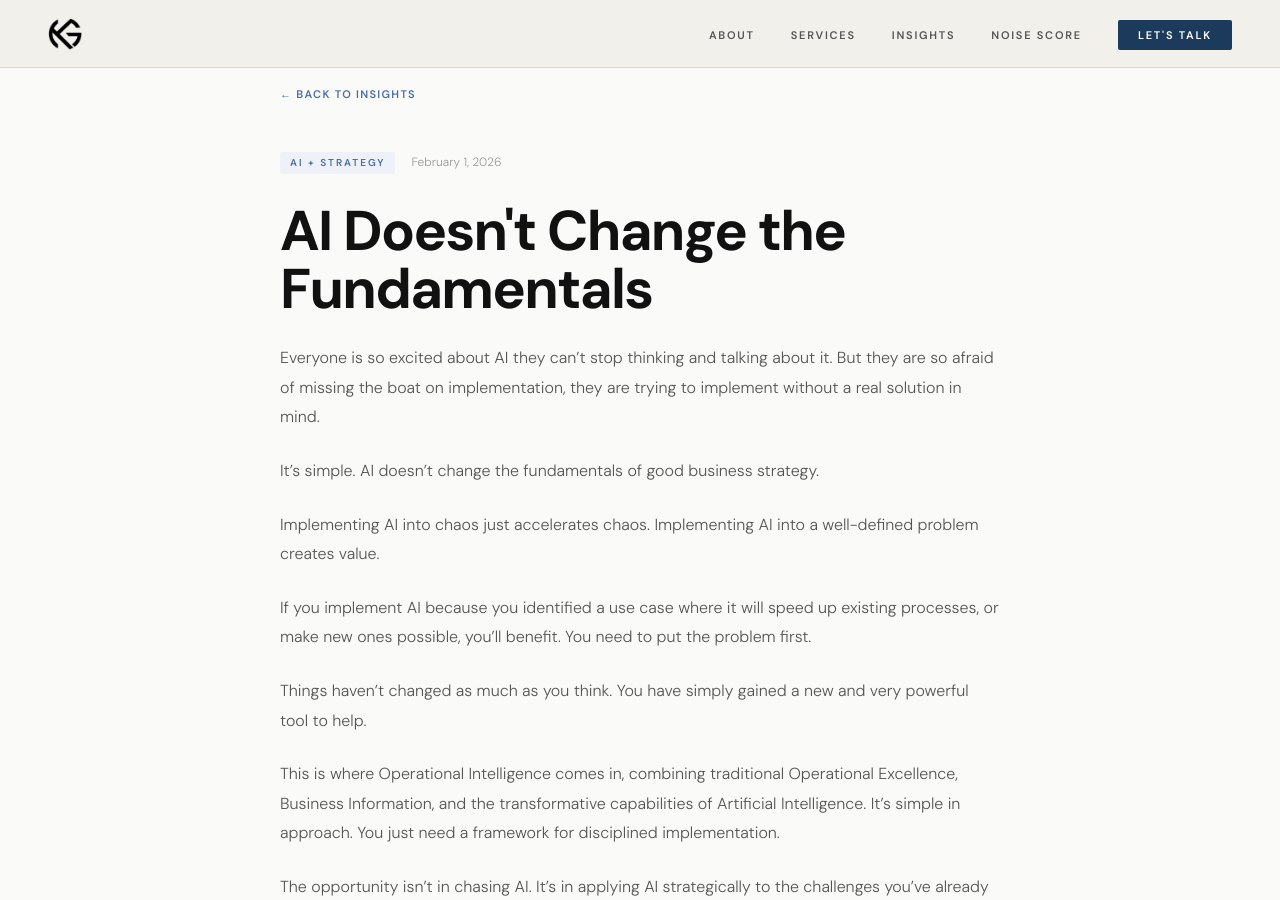
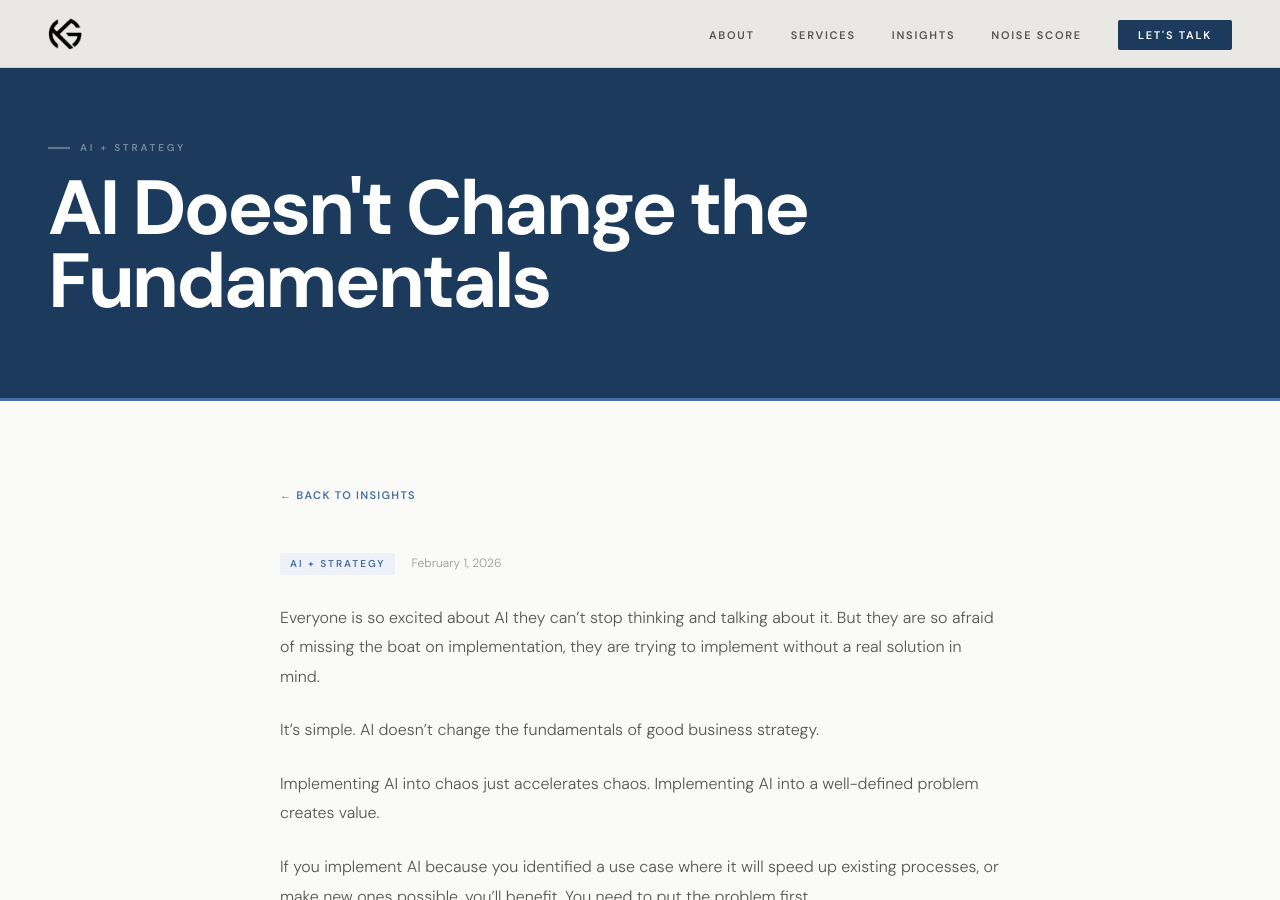
Before and after one commit to BMeaux5/keltergroup-site, a Jekyll site: the page built from _posts/2026-02-01-ai-fundamentals.md, in a window 1280 px wide and 900 px high. Built offline with Jekyll 4.4.1, drawn with Linux system fonts in a browser that asks for light colours.

Commit message:
Update article.html

```diff
--- a/_layouts/article.html
+++ b/_layouts/article.html
@@ -2,17 +2,22 @@
 layout: default
 ---
 
+<section class="page-hero">
+  <div class="page-hero-inner">
+    <div class="eyebrow">{{ page.category }}</div>
+    <h1 class="page-title">{{ page.title }}</h1>
+  </div>
+</section>
+
 <section class="article-page">
   <div class="article-page-inner">
 
-    <a href="/insights.html" class="article-back">&larr; Back to Insights</a>
+    <a href="/insights" class="article-back">&larr; Back to Insights</a>
 
     <div class="article-page-meta">
       <span class="article-tag">{{ page.category }}</span>
       <span class="article-date">{{ page.date | date: "%B %-d, %Y" }}</span>
     </div>
-
-    <h1 class="article-page-title">{{ page.title }}</h1>
 
     <div class="article-body">
       {{ content }}
```
